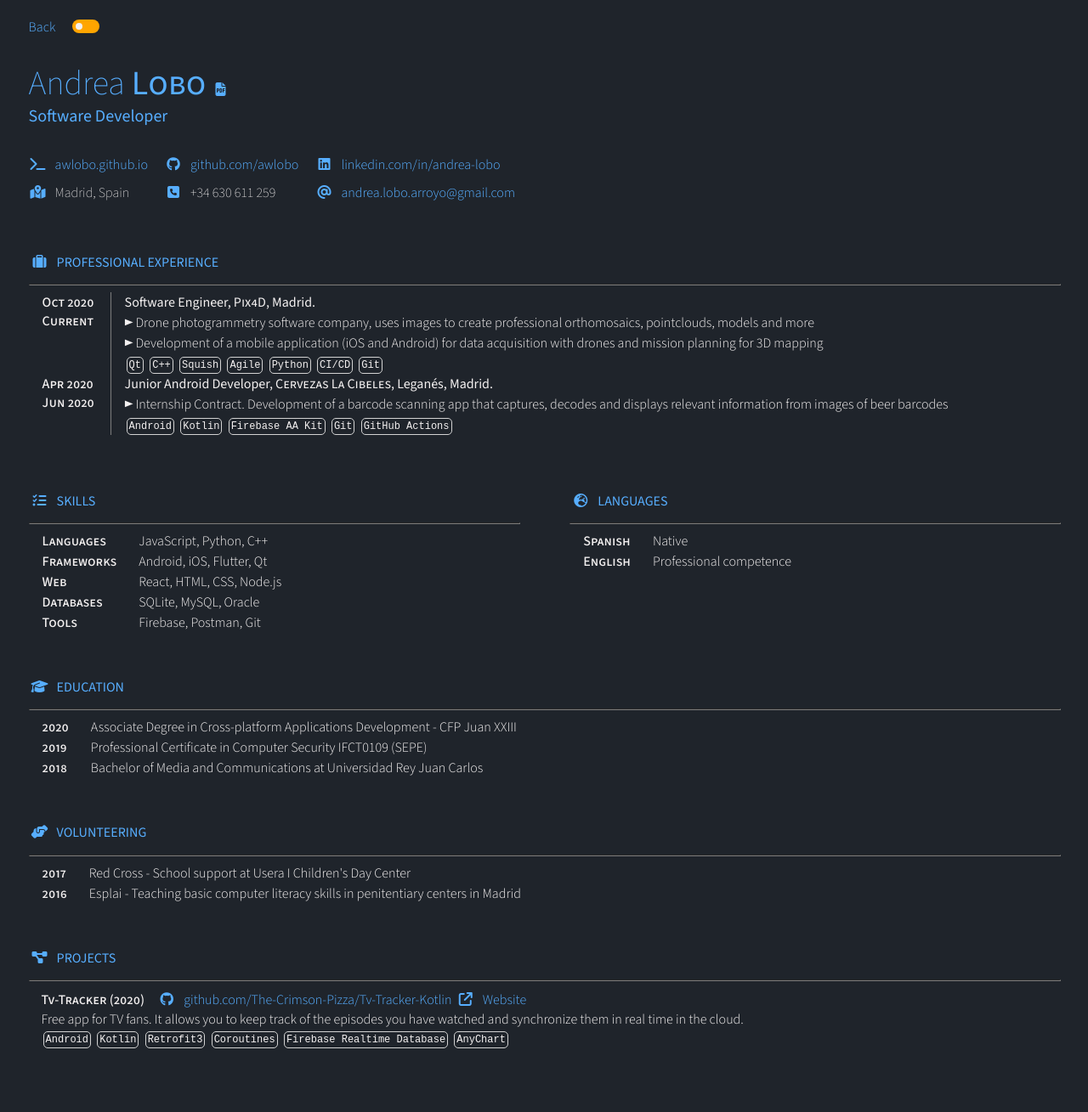
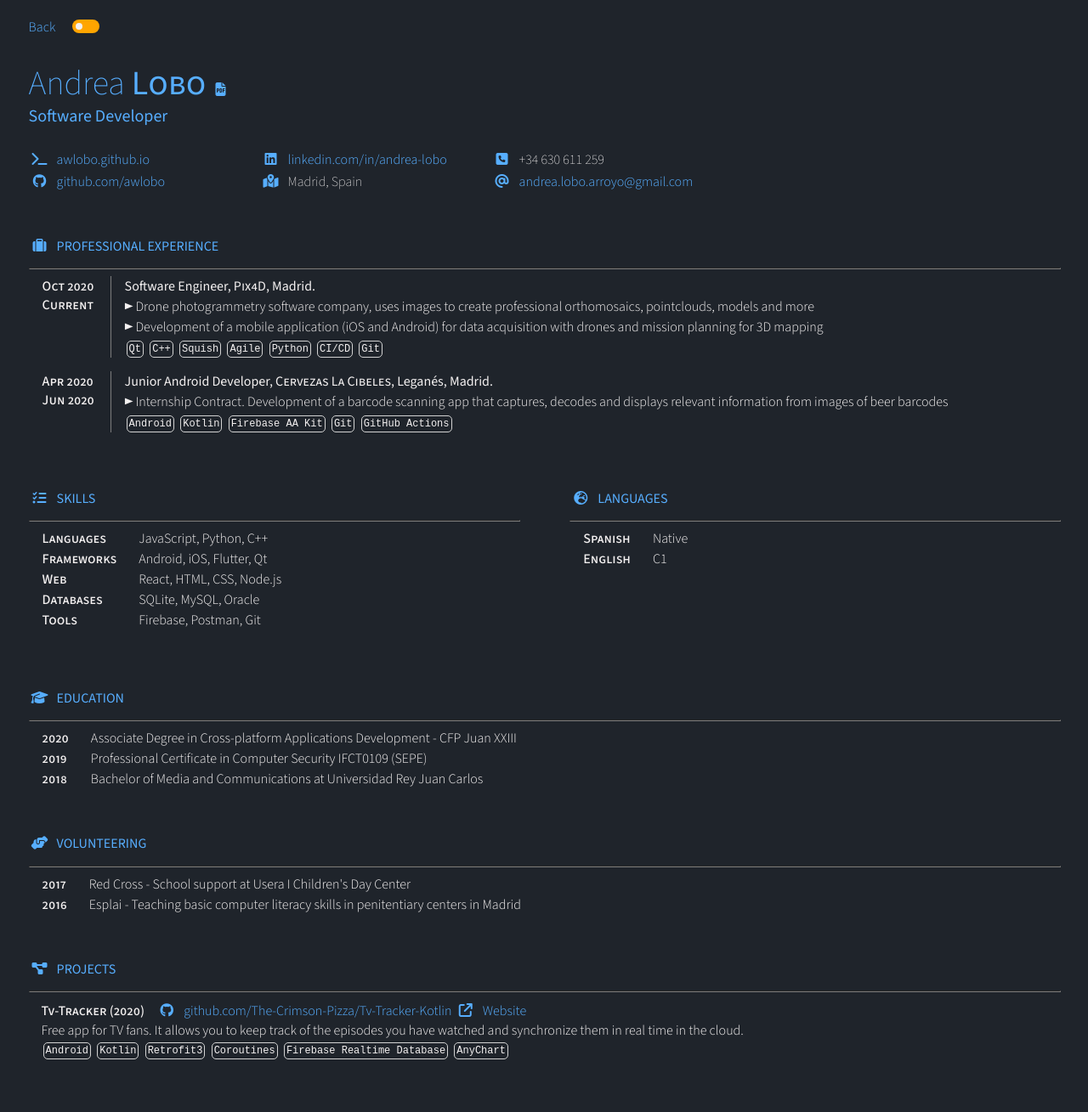
Before and after one commit to awlobo/awlobo.github.io, a Jekyll site: the page built from _pages/about.md, in a window 1280 px wide. Shown: the whole page at 85% size. Built offline with Jekyll 4.4.1, drawn with Linux system fonts in a browser that asks for light colours.

Commit message:
Small CSS improvements

```diff
--- a/Gemfile
+++ b/Gemfile
@@ -10,13 +10,17 @@
 
 # If you want to use GitHub Pages, remove the "gem "jekyll"" above and
 # uncomment the line below. To upgrade, run `bundle update github-pages`.
+
+gem "jekyll", "~> 3.9"
+gem "webrick", "~> 1.7"  # Ruby 3 support
+
 gem "github-pages", group: :jekyll_plugins
+
 # If you have any plugins, put them here!
 group :jekyll_plugins do
   gem "jekyll-compose"
 end
 
-gem "webrick"
 gem 'jekyll-redirect-from'
 
 # Windows and JRuby does not include zoneinfo files, so bundle the tzinfo-data gem
--- a/_config.yml
+++ b/_config.yml
@@ -18,12 +18,18 @@
 # You can create any custom variable you would like, and they will be accessible
 # in the templates via {{ site.myvariable }}.
 
+title: awlobo
 description: >- # this means to ignore newlines until "baseurl:"
   Write an awesome description for your new site here. You can edit this
   line in _config.yml. It will appear in your document head meta (for
   Google search results) and in your feed.xml site description.
+rss: RSS
+### Build settings
+url: https://michaelcurrin.github.io
 baseurl: "" # the subpath of your site, e.g. /blog
 repository: awlobo/awlobo.github.io
+
+permalink: pretty
 
 google-analytics:
   id: "googlee651aad425394060"
@@ -41,17 +47,14 @@
 # Excluded items can be processed by explicitly listing the directories or
 # their entries' file path in the `include:` list.
 #
-# exclude:
-#   - .sass-cache/
-#   - .jekyll-cache/
-#   - gemfiles/
-#   - Gemfile
-#   - Gemfile.lock
-#   - node_modules/
-#   - vendor/bundle/
-#   - vendor/cache/
-#   - vendor/gems/
-#   - vendor/ruby/
+exclude:
+  - docs/
+  - vendor/
+  - Gemfile # Gemfile.lock is implied because of how matching works.
+  - LICENSE
+  - Makefile
+  - README.md
+  - sample*.png
 
 sass:
   load_paths:
@@ -72,3 +75,8 @@
     values:
       is_post: false
       layout: default
+
+liquid:
+  error_mode: strict
+
+strict_front_matter: true
--- a/_data/cv.yml
+++ b/_data/cv.yml
@@ -54,7 +54,7 @@
     - name: Spanish
       level: Native
     - name: English
-      level: Professional competence
+      level: C1
 skills:
   name: SKILLS
   data:
--- a/_layouts/cv.html
+++ b/_layouts/cv.html
@@ -27,47 +27,48 @@
         <div id="spacer" style="height: 25px;"></div>
 
         <div class="links">
-            <table>
-                <tr>
-                    <td>
+            <div class="link">
                 <a target="_blank" href={{ me.url }}><i class="fa-fw fa-solid fa-terminal"></i>{{ me.url |
                     replace:
                     "https://", "" }}</a>
-                    </td>
-                    <td>
+            </div>
+
+            <div class="link">
                 <a target="_blank" href={{ me.github }}><i class="fa-fw fa-brands fa-github"></i>{{ me.github |
                     replace:
                     "https://", "" }}</a>
-                    </td>
-                    <td>
+            </div>
+
+            <div class="link">
                 <a target="_blank" href={{ me.linkedin }}><i class="fa-fw fa-brands fa-linkedin"></i>{{
                     me.linkedin |
                     replace:"https://", "" }}</a>
-                    </td>
-                </tr>
-                <tr>
-                    <td>
+            </div>
+
+            <div class="link">
                 <span><i class="fa-solid fa-map-location-dot fa-fw"></i>{{ me.location }}</span>
-                    </td>
-                    <td>
+
+            </div>
+
+            <div class="link">
                 <span><i class="fa-solid fa-square-phone fa-fw"></i>{{ me.phone }}</span>
-                    </td>
-                    <td>
+
+            </div>
+            <div class="link">
                 <a target="_blank" href="mailito:{{ me.email }}">
                     <i class="fa-fw fa-solid fa-at"></i>{{ me.email }}
                 </a>
-                    </td>
-                </tr>
-            </table>
+            </div>
+
         </div>
 
         <div class="experience">
             <h2><i class="fa-solid fa-suitcase fa-fw"></i>{{cv.experience.name}}</h2>
             <hr>
 
-            <table class="experience">
             {% for exp in cv.experience.data %}
             {% if exp.visible %}
+            <table class="experience">
                 <tr>
                     <td class="date" rowspan="5">{{exp.date}}</td>
                 </tr>
@@ -84,13 +85,13 @@
                 <tr>
                     <td class="info">
                         {% for tag in exp.tags %}
-                        <span class="pills">{{ tag }}</span>
+                        <span class="pill">{{ tag }}</span>
                         {% endfor %}
                     </td>
                 </tr>
+            </table>
             {% endif %}
             {% endfor %}
-            </table>
         </div>
 
         <div class="twocolumns">
@@ -171,7 +172,7 @@
             <div>{{ pro.description }}</div>
             <div>
                 {% for tag in pro.tags %}
-                <span class="pills">{{ tag }}</span>
+                <span class="pill">{{ tag }}</span>
                 {% endfor %}
             </div>
             {% endfor %}
--- a/_sass/cv.scss
+++ b/_sass/cv.scss
@@ -42,11 +42,6 @@
 
 div#cv > div:not(#spacer):not(#title) {
   margin-bottom: 50px;
-}
-
-div.links > table {
-  border-spacing: 15px 5px;
-  margin-left: -18px;
 }
 
 span {
@@ -99,6 +94,14 @@
 
 .links {
   margin-top: 10px;
+  width: 60%;
+  display: grid;
+  grid-template-rows: repeat(2, auto);
+  grid-auto-flow: column;
+}
+
+div.links > div.link {
+  width: 17em;
 }
 
 h2 {
@@ -115,6 +118,7 @@
 
 table {
   border-spacing: 15px 0px;
+  margin-bottom: 1em;
 }
 
 .projects span.name,
@@ -166,7 +170,7 @@
   color: var(--primary);
 }
 
-.pills {
+.pill {
   border: 1px solid lightgray;
   border-radius: 5px;
   font-size: 9pt;
@@ -185,6 +189,7 @@
 .column:nth-child(1) {
   flex: 1;
 }
+
 .column:nth-child(2) {
   flex: 1;
   margin-left: 5%;
@@ -201,6 +206,25 @@
 
 #footer > span {
   color: #7c7c7c;
+}
+
+@media (max-width: 1200px) {
+  .links {
+    width: 70%;
+    grid-template-rows: repeat(3, auto);
+  }
+}
+
+@media (max-width: 705px) {
+  .twocolumns {
+    flex-direction: column;
+  }
+  .column:nth-child(2) {
+    margin-left: 0px;
+  }
+  .links {
+    grid-template-rows: repeat(8, auto);
+  }
 }
 
 @media print {
@@ -270,7 +294,7 @@
     flex: 0.7;
   }
 
-  .pills {
+  .pill {
     color: var(--light-font);
   }
 
--- a/_sass/main.scss
+++ b/_sass/main.scss
@@ -402,19 +402,17 @@
 
 .header-links {
   margin: 10px;
+  height: 30px;
 }
 
 .header-links .link {
+  font-size: 20px;
   color: #fff;
   text-decoration: none;
-  font-size: 15px;
-  margin: 10px;
 }
 
-@media only screen and (min-width: 550px) {
-  .header-links .link {
-    font-size: 20px;
-  }
+.header-links .link:hover {
+  font-size: 21px;
 }
 
 .header-icons {
```
Also changed, not shown: Gemfile.lock, 2 other files. Lines whose indentation alone changed are shown as unchanged.
